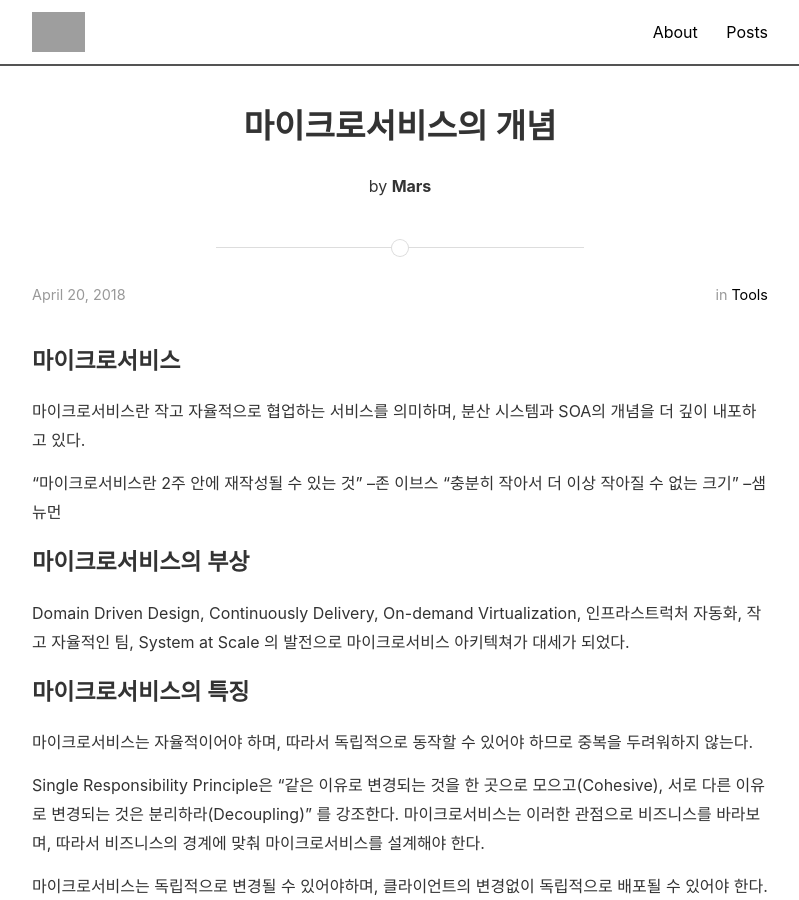
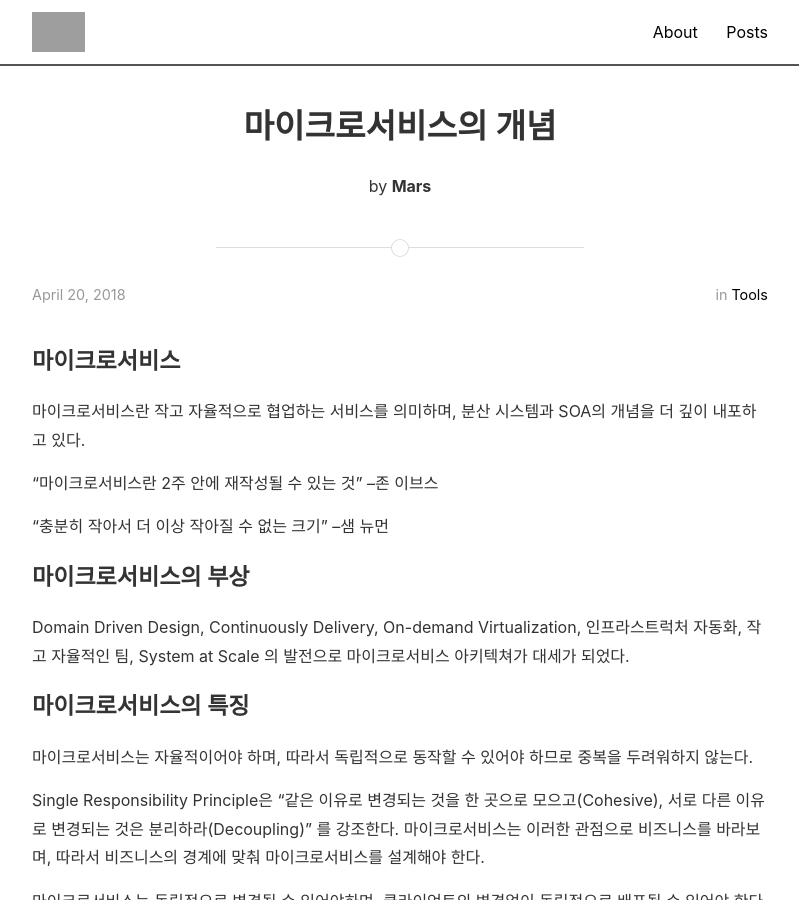
Before and after one commit to countingmars/countingmars.github.io, a Jekyll site: the page built from _posts/2018-04-20-microservice-concept.markdown, in a window 1280 px wide and 900 px high. Shown: the whole window, without its empty margins (240-1039 px from the left). Built offline with Jekyll 4.4.1, drawn with Linux system fonts in a browser that asks for light colours; nearby versions of some CDN libraries; part of the change alters nothing that is shown; some of the changed text lies outside the part shown; grey boxes are pictures that could not be loaded.

```diff
--- a/_posts/2018-04-20-microservice-concept.markdown
+++ b/_posts/2018-04-20-microservice-concept.markdown
@@ -10,10 +10,14 @@ categories: tools
 마이크로서비스란 작고 자율적으로 협업하는 서비스를 의미하며, 분산 시스템과 SOA의 개념을 더 깊이 내포하고 있다.
 
 "마이크로서비스란 2주 안에 재작성될 수 있는 것" --존 이브스
+
 "충분히 작아서 더 이상 작아질 수 없는 크기" --샘 뉴먼
+
+
 
 ### 마이크로서비스의 부상
 Domain Driven Design, Continuously Delivery, On-demand Virtualization, 인프라스트럭처 자동화, 작고 자율적인 팀, System at Scale 의 발전으로 마이크로서비스 아키텍쳐가 대세가 되었다.
+
 
 ### 마이크로서비스의 특징
 마이크로서비스는 자율적이어야 하며, 따라서 독립적으로 동작할 수 있어야 하므로 중복을 두려워하지 않는다.
@@ -64,3 +68,6 @@ Single Responsibility Principle은 "같은 이유로 변경되는 것을 한 곳
 
 
 다음 편으로는 마이크로서비스의 기술적 고려사항을 다루겠다.
+
+
+* 이 글은 샘 뉴먼의 Building Microservices 를 많이 참고한 것입니다.
```
